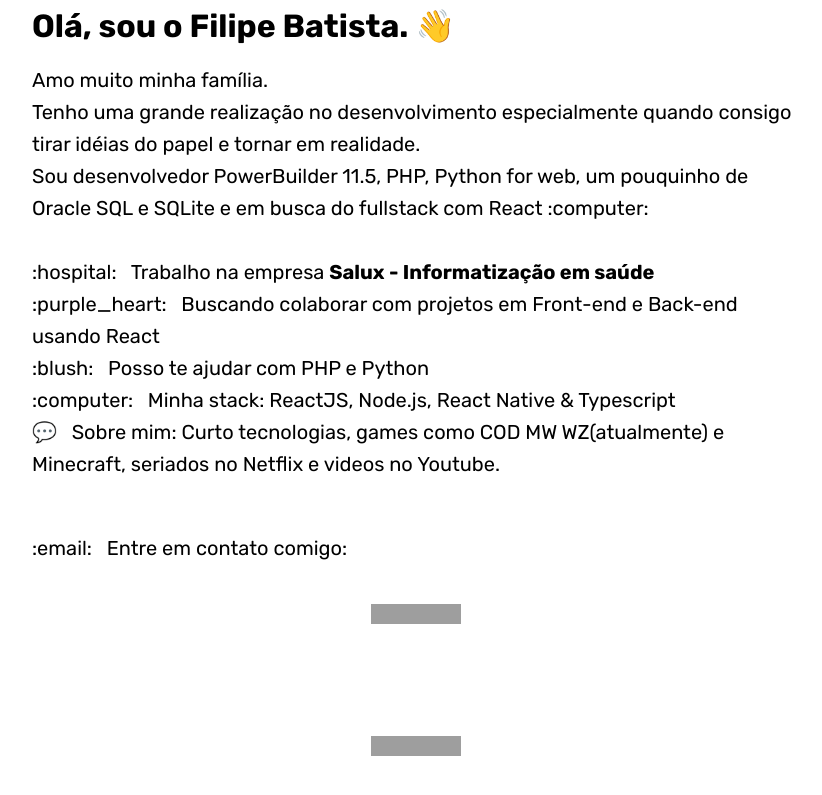
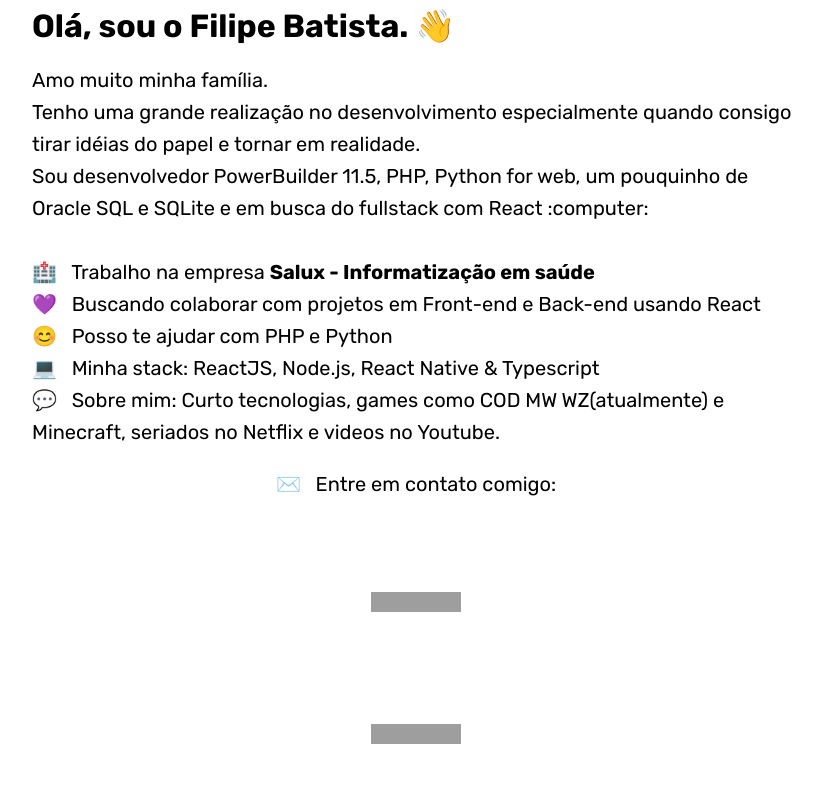
Before and after one commit to filipeleonelbatista/filipeleonelbatista.github.io, a Jekyll site: the page built from about.md, in a window 1280 px wide and 900 px high, scrolled down 1013 px. Shown: the top 795 px of the window, without its empty margins (224-1046 px from the left). Built offline with Jekyll 4.4.1, drawn with Linux system fonts in a browser that asks for light colours; some web fonts are replaced; grey boxes are pictures that could not be loaded.

Commit message:
Update about.md

```diff
--- a/about.md
+++ b/about.md
@@ -26,15 +26,13 @@ Amo muito minha família.<br/>
 Tenho uma grande realização no desenvolvimento especialmente quando consigo tirar idéias do papel e tornar em realidade. <br/>
 Sou desenvolvedor PowerBuilder 11.5, PHP, Python for web, um pouquinho de Oracle SQL e SQLite e em busca do fullstack com React :computer:
 <br/> <br/>
-:hospital: &nbsp; Trabalho na empresa [**Salux - Informatização em saúde**](https://www.salux.com.br/)
-<br/> :purple_heart: &nbsp; Buscando colaborar com projetos em Front-end e Back-end usando React
-<br/> :blush: &nbsp; Posso te ajudar com PHP e Python
-<br/> :computer: &nbsp; Minha stack: ReactJS, Node.js, React Native & Typescript
+🏥 &nbsp; Trabalho na empresa [**Salux - Informatização em saúde**](https://www.salux.com.br/)
+<br/> 💜 &nbsp; Buscando colaborar com projetos em Front-end e Back-end usando React
+<br/> 😊 &nbsp; Posso te ajudar com PHP e Python
+<br/> 💻 &nbsp; Minha stack: ReactJS, Node.js, React Native & Typescript
 <br/> 💬 &nbsp; Sobre mim: Curto tecnologias, games como COD MW WZ(atualmente) e Minecraft, seriados no Netflix e videos no Youtube.
 
-<br/> :email: &nbsp; Entre em contato comigo: [![Linkedin Badge](https://img.shields.io/badge/-filipelbatista-blue?style=flat-square&logo=Linkedin&logoColor=white&link=https://www.linkedin.com/in/filipelbatista/)](https://www.linkedin.com/in/filipelbatista/)
-&nbsp;
-[![Gmail Badge](https://img.shields.io/badge/-filipe.x2016@gmail.com-c14438?style=flat-square&logo=Gmail&logoColor=white&link=mailto:filipe.x2016@gmail.com)](mailto:filipe.x2016@gmail.com)
-
+<p align="center">✉️ &nbsp; Entre em contato comigo:</p> <br/>
+[![Linkedin Badge](https://img.shields.io/badge/-filipelbatista-blue?style=flat-square&logo=Linkedin&logoColor=white&link=https://www.linkedin.com/in/filipelbatista/)](https://www.linkedin.com/in/filipelbatista/) &nbsp;[![Gmail Badge](https://img.shields.io/badge/-filipe.x2016@gmail.com-c14438?style=flat-square&logo=Gmail&logoColor=white&link=mailto:filipe.x2016@gmail.com)](mailto:filipe.x2016@gmail.com)
 
 </div>
```
